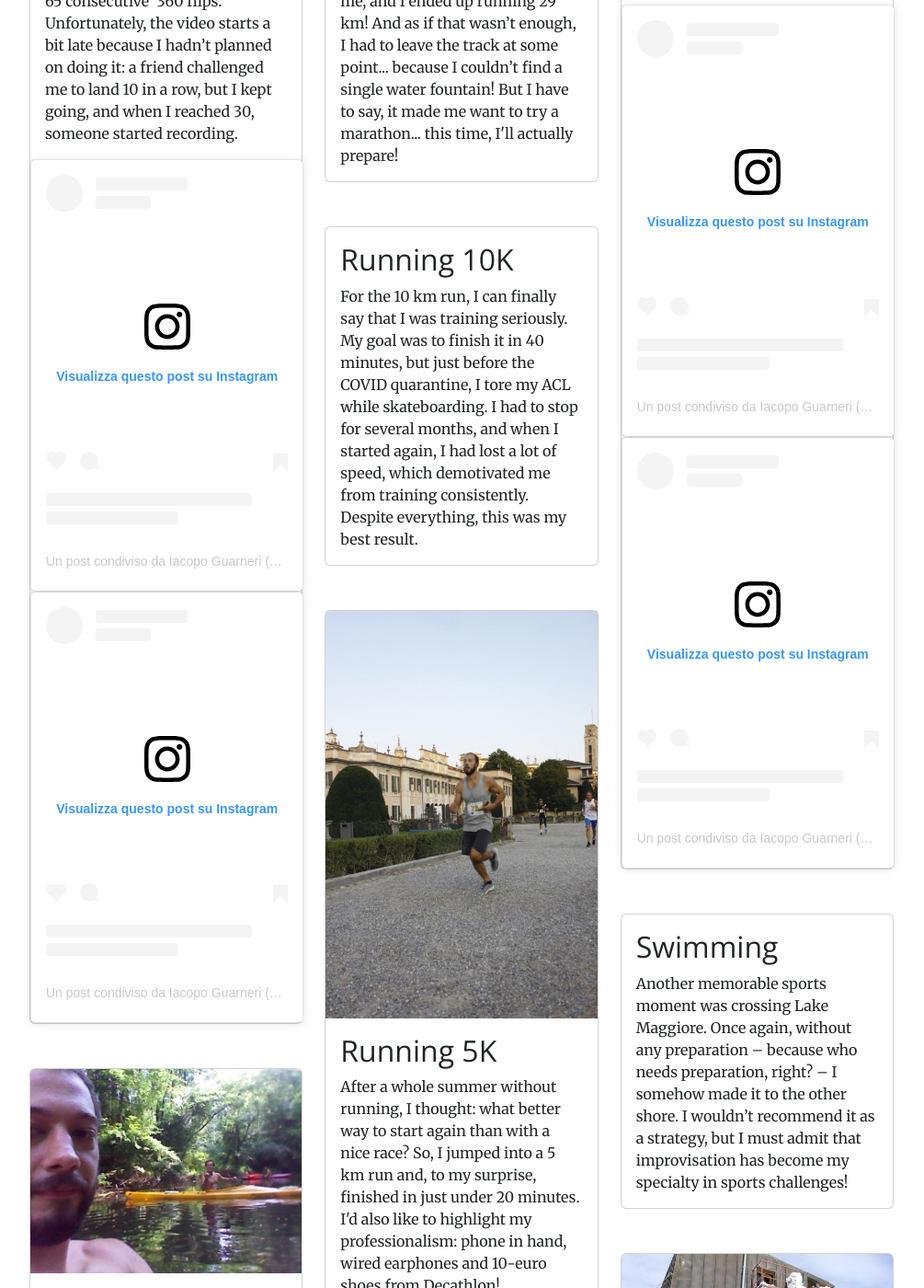
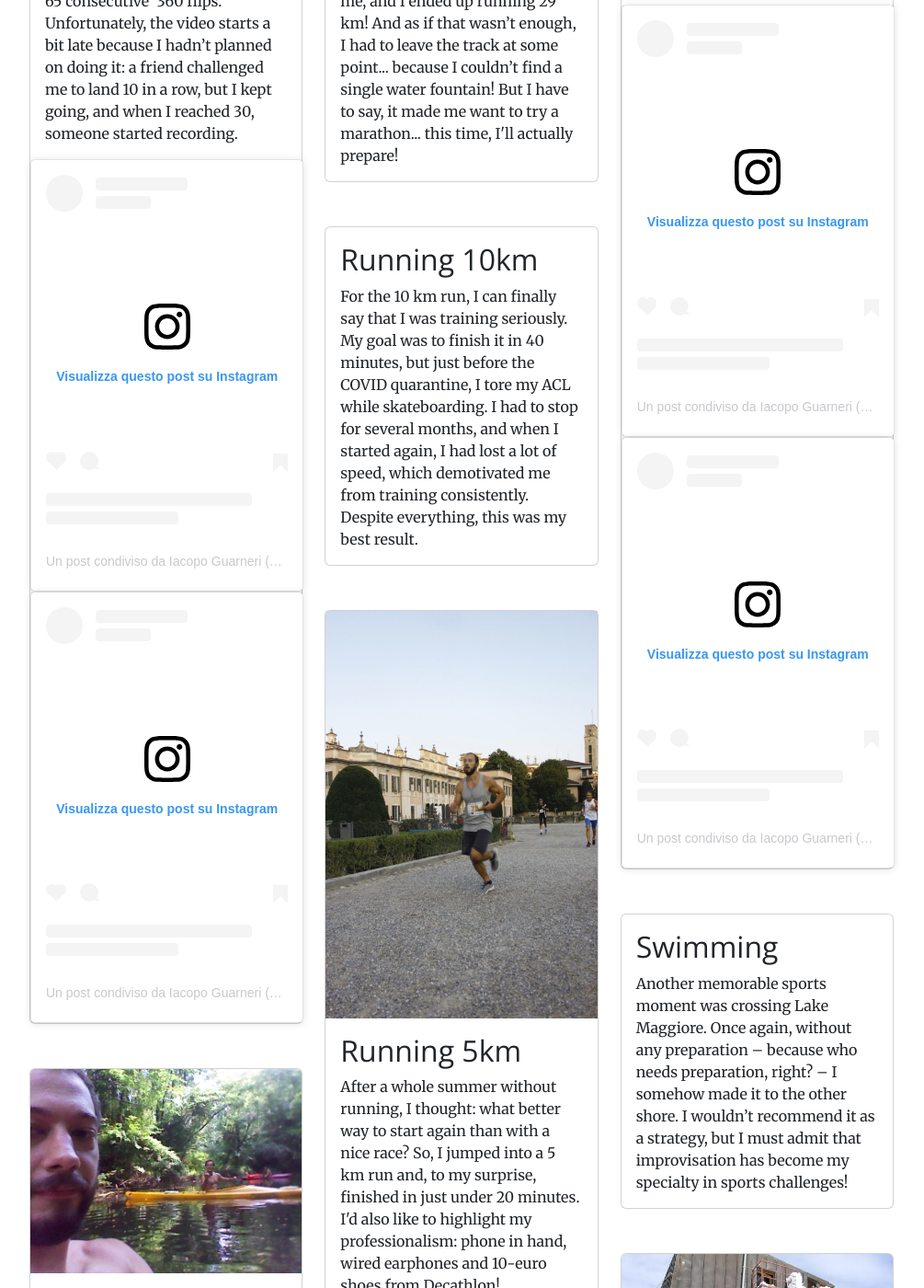
Before and after one commit to iacoposk8/iacoposk8.github.io, a Jekyll site: the page built from sports.html, in a window 1280 px wide and 1400 px high, scrolled down 756 px. Shown: the whole window at 92% size, without its empty margins (138-1143 px from the left). Built offline with Jekyll 4.4.1, drawn with Linux system fonts in a browser that asks for light colours; a script that is not in the unit is left out.

Commit message:
Update sports.html

```diff
--- a/sports.html
+++ b/sports.html
@@ -46,7 +46,7 @@ title: Best Sports Moments
 
     <div class="card mb-5">
       <div class="card-body">
-        <h2 class="card-title">Running 10K</h2>
+        <h2 class="card-title">Running 10km</h2>
         <p class="card-text">For the 10 km run, I can finally say that I was training seriously. My goal was to finish it in 40 minutes, but just before the COVID quarantine, I tore my ACL while skateboarding. I had to stop for several months, and when I started again, I had lost a lot of speed, which demotivated me from training consistently. Despite everything, this was my best result.</p>
       </div>
       <div class="strava-embed-placeholder" data-embed-type="activity" data-embed-id="12442639756" data-style="standard"></div>
@@ -55,7 +55,7 @@ title: Best Sports Moments
     <div class="card mb-5">
       <a href="img/sports/run5k.jpg" target="_blank"><img src="img/sports/run5k_thumb.jpg"></a>
       <div class="card-body">
-        <h2 class="card-title">Running 5K</h2>
+        <h2 class="card-title">Running 5km</h2>
         <p class="card-text">After a whole summer without running, I thought: what better way to start again than with a nice race? So, I jumped into a 5 km run and, to my surprise, finished in just under 20 minutes. I'd also like to highlight my professionalism: phone in hand, wired earphones and 10-euro shoes from Decathlon!<br /><a href="https://www.move4all.eu/gara-5-km/" target="_blank">Click here for the ranking</a>.</p>
       </div>
     </div>
```
